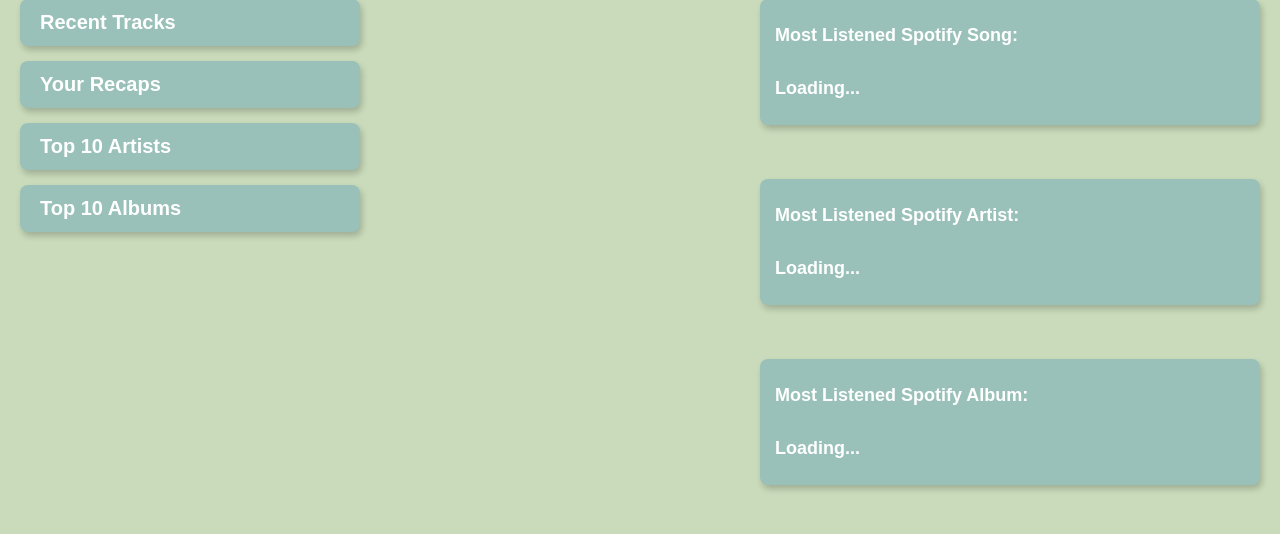
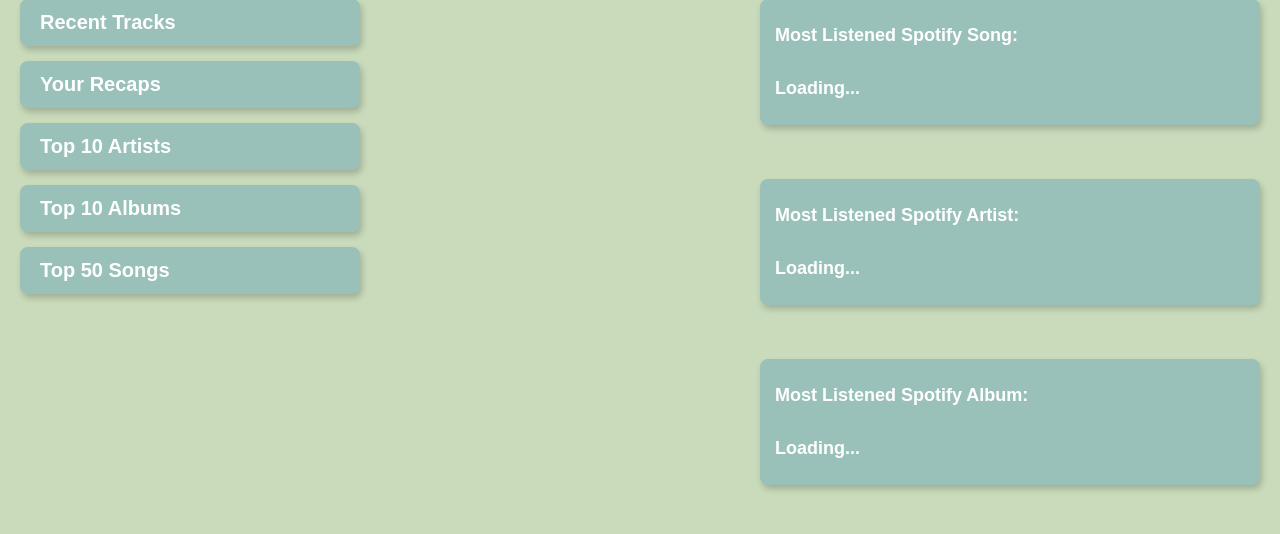
Before and after one commit to KamilesVersion/SWOD, a Flask app: template SWOD/SWOD/templates/menuPage.html in a window 1280 px wide. Shown: the part 151-685 px from the top of the page. Run offline with Flask 3, Linux system fonts and the light colour scheme; the template is opened without the code that fills it, so the values that code supplies are empty; parts of the project's set-up code (start-up, migrations or seed data) failed here and were passed over.

Commit message:
added button in menu to the top 50 songs

```diff
--- a/SWOD/SWOD/templates/menuPage.html
+++ b/SWOD/SWOD/templates/menuPage.html
@@ -152,6 +152,7 @@
         <a href="recap" class="menu-button-large">Your Recaps</a>
         <a href="top_10_listened_artists" class="menu-button-large">Top 10 Artists</a>
         <a href="top_10_listened_albums" class="menu-button-large">Top 10 Albums</a>
+        <a href="top_50_songs" class="menu-button-large">Top 50 Songs</a>
     </div>
 
     <!-- Most listened song -->
```
